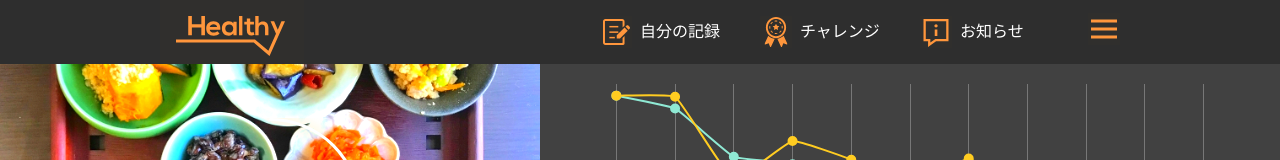
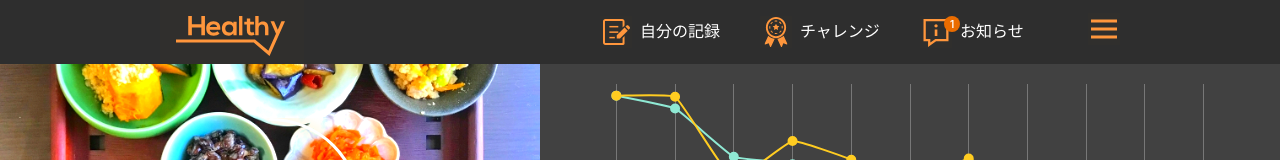
Before and after one commit to truongnhuhungnam/agent-test, a React (Vite) app in the folder healthy-app/: page / in a window 1280 px wide. Shown: the top 160 px of the page. Built offline with nearby package versions, Linux system fonts and the light colour scheme.

Commit message:
add badge to menu

```diff
--- a/healthy-app/src/components/Layout.tsx
+++ b/healthy-app/src/components/Layout.tsx
@@ -1,6 +1,7 @@
 import { Button } from "@/components/ui/button"
 import { useEffect, useRef, useState } from "react"
 import { Link, Outlet, useLocation } from "react-router-dom"
+import { Badge } from "./ui/badge"
 
 const Layout = () => {
   const location = useLocation()
@@ -29,6 +30,7 @@
       name: "お知らせ",
       path: "#",
       icon: "/icons/icon_info.svg",
+      notification: "1",
     },
   ]
 
@@ -116,11 +118,18 @@
                       : "text-light hover:text-primary-400"
                   }`}
                 >
-                  <img
-                    src={menu.icon}
-                    alt={menu.name}
-                    className="size- mr-[8px]"
-                  />
+                  <div className="relative">
+                    <img
+                      src={menu.icon}
+                      alt={menu.name}
+                      className="size- mr-[8px]"
+                    />
+                    {menu.notification && (
+                      <Badge className="absolute top-0 right-0">
+                        {menu.notification}
+                      </Badge>
+                    )}
+                  </div>
                   {menu.name}
                 </Link>
               ))}
--- /dev/null
+++ b/healthy-app/src/components/ui/badge.tsx
@@ -0,0 +1,36 @@
+import * as React from "react"
+import { cva, type VariantProps } from "class-variance-authority"
+
+import { cn } from "@/lib/utils"
+
+const badgeVariants = cva(
+  "inline-flex items-center rounded-md border px-2.5 py-0.5 text-xs font-semibold transition-colors focus:outline-none focus:ring-2 focus:ring-ring focus:ring-offset-2",
+  {
+    variants: {
+      variant: {
+        default:
+          "border-0 size-4 rounded-full flex bg-primary-600 p-0 text-white items-center justify-center hover:bg-primary-600/80 font-inter text-[10px]",
+        secondary:
+          "border-transparent bg-secondary text-secondary-foreground hover:bg-secondary/80",
+        destructive:
+          "border-transparent bg-destructive text-destructive-foreground shadow hover:bg-destructive/80",
+        outline: "text-foreground",
+      },
+    },
+    defaultVariants: {
+      variant: "default",
+    },
+  }
+)
+
+export interface BadgeProps
+  extends React.HTMLAttributes<HTMLDivElement>,
+    VariantProps<typeof badgeVariants> {}
+
+function Badge({ className, variant, ...props }: BadgeProps) {
+  return (
+    <div className={cn(badgeVariants({ variant }), className)} {...props} />
+  )
+}
+
+export { Badge, badgeVariants }
--- a/healthy-app/tailwind.config.js
+++ b/healthy-app/tailwind.config.js
@@ -56,6 +56,7 @@
         "primary-300": "#FFCC21",
         "primary-400": "#FF963C",
         "primary-500": "#EA6100",
+        "primary-600": "#EA6C00",
         "gray-300": "#707070",
         "gray-400": "#777777",
         "dark-500": "#414141",
```
